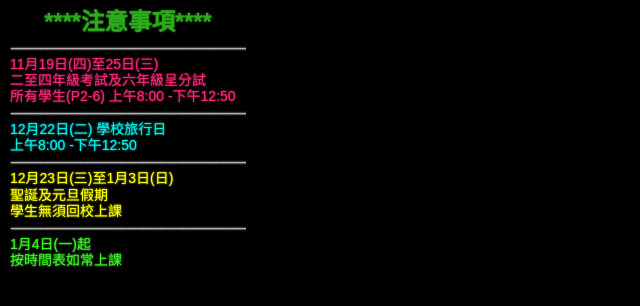
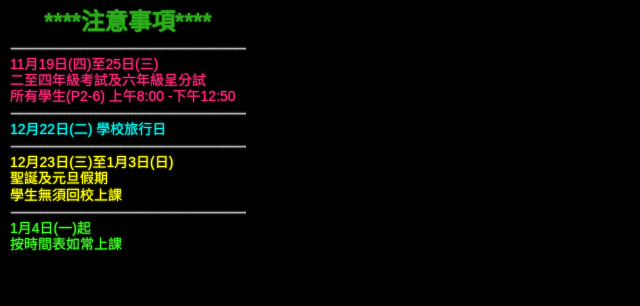
Before and after one commit to SSPKW/LED, a plain HTML site: page index.html in a window 1280 px wide. Shown: the whole page, without its empty margins (0-640 px from the left). Drawn offline with Linux system fonts and the light colour scheme.

Commit message:
Update index.html

```diff
--- a/index.html
+++ b/index.html
@@ -142,7 +142,7 @@
 
         <p class="divider">---------------------------------------------------------------------------</p>
         <p class="item2">12月22日(二) 學校旅行日</p>
-       <p class="item2"> 上午8:00 -下午12:50</p>
+       <p class="item2"> </p>
  <p class="item2"> </p>
        <p class="item2"> </p>
         <p class="divider">---------------------------------------------------------------------------</p>
```
